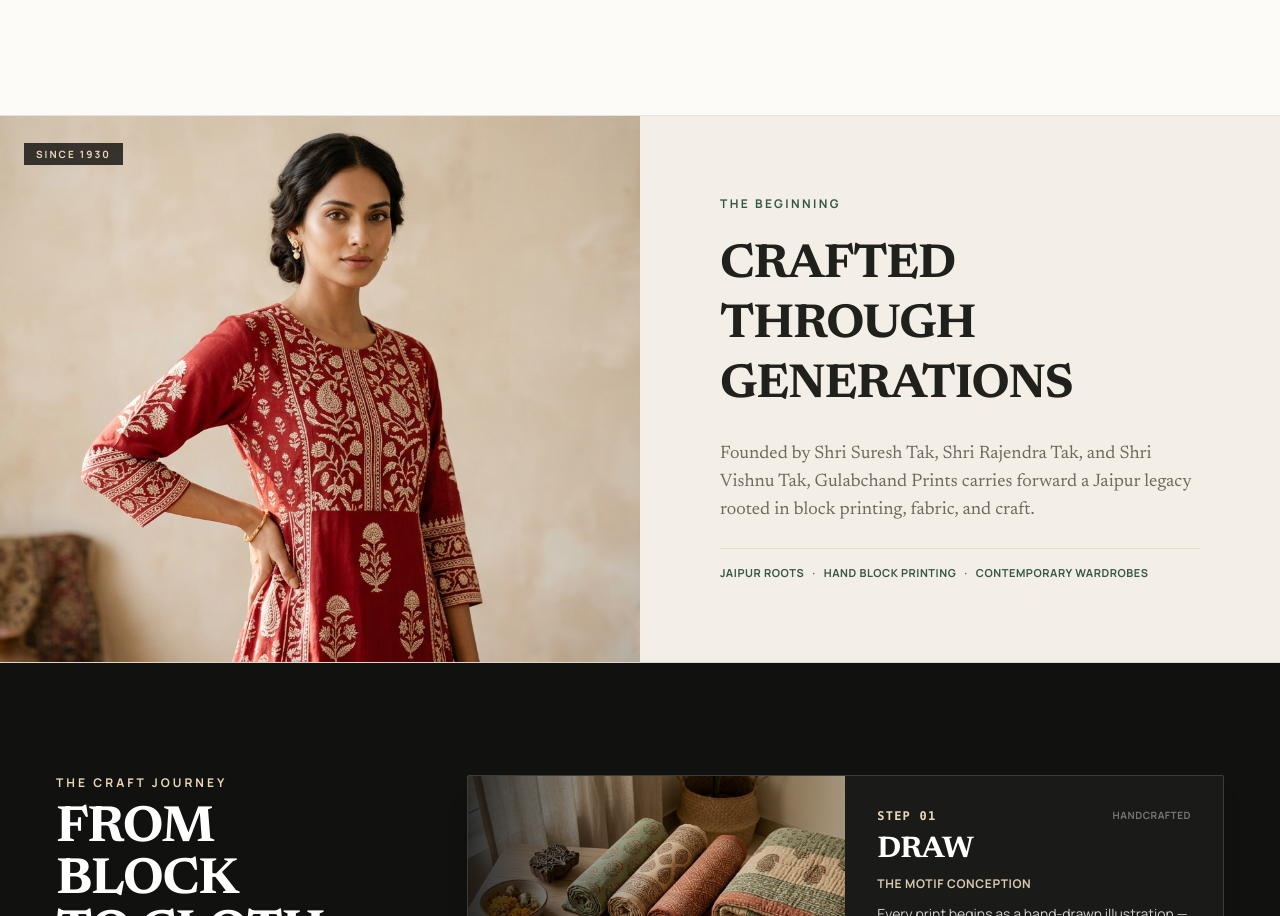
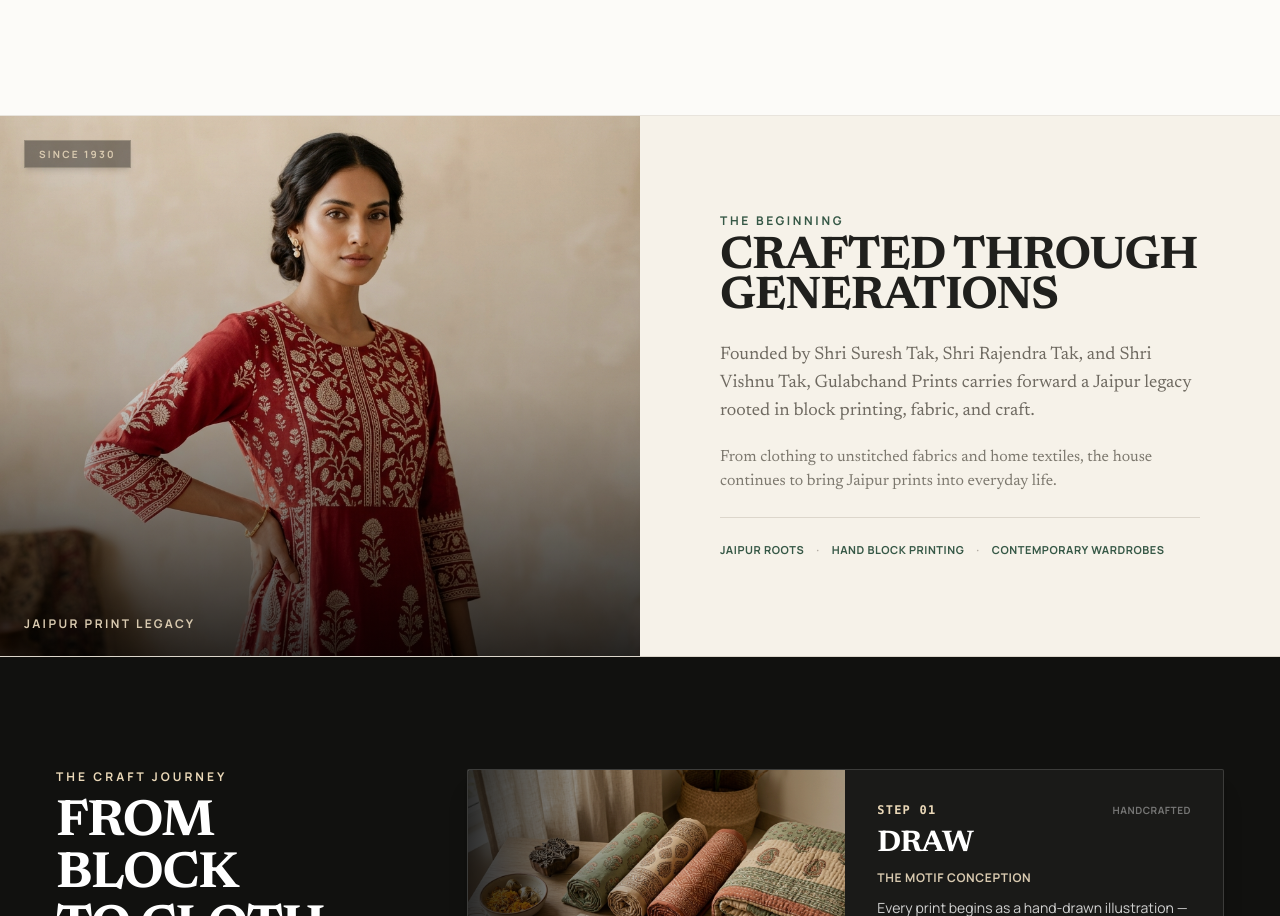
Before and after one commit to khushi-jain-daga/gulabchand, a Next.js app: page /story in a window 1280 px wide. Shown: the part 1207-2123 px from the top of the page. Built offline with nearby package versions, Linux system fonts and the light colour scheme.

Commit message:
feat: redesign story origin block & women campaign hero

```diff
--- a/app/story/page.tsx
+++ b/app/story/page.tsx
@@ -130,40 +130,59 @@
         </div>
       </section>
 
-      {/* 3. THE BEGINNING — Editorial Heritage */}
-      <section className="bg-[#FCFBF8] border-b border-gc-border overflow-hidden">
-        <div className="grid grid-cols-1 lg:grid-cols-12 min-h-[520px]">
+      {/* 3. THE BEGINNING — Editorial Origin Block */}
+      <section className="bg-gc-ivory border-b border-gc-border overflow-hidden select-none">
+        <div className="grid grid-cols-1 lg:grid-cols-12 min-h-[540px]">
 
-          {/* Left: Image with Subtle Zoom */}
-          <div className="lg:col-span-6 relative min-h-[380px] lg:min-h-full group overflow-hidden reveal-up">
+          {/* Left Column: Full-height Editorial Image */}
+          <div className="lg:col-span-6 relative min-h-[360px] sm:min-h-[440px] lg:min-h-full group overflow-hidden reveal-up">
             <img
               src="/brand/category-women.jpg"
-              alt="Founders and Beginning of Gulabchand"
+              alt="Gulabchand Prints Legacy"
               className="w-full h-full object-cover group-hover:scale-105 transition-transform duration-700 ease-out"
             />
+            <div className="absolute inset-0 bg-gradient-to-t from-black/80 via-black/20 to-transparent" />
+
+            {/* Top-Left Subtle Tag */}
             <div className="absolute top-6 left-6 z-10">
-              <span className="px-3 py-1 bg-black/75 backdrop-blur-xs text-[#EAD8B8] font-sans font-bold text-[10px] tracking-[0.2em] uppercase rounded-xs">
+              <span className="px-3.5 py-1.5 bg-black/40 backdrop-blur-md text-gc-sand text-[10px] font-sans font-bold uppercase tracking-[0.22em] border border-gc-sand/30 rounded-xs shadow-md">
                 SINCE 1930
+              </span>
+            </div>
+
+            {/* Bottom-Left Overlay Label */}
+            <div className="absolute bottom-6 left-6 z-10">
+              <span className="text-xs font-sans font-bold tracking-[0.2em] text-gc-sand uppercase block">
+                JAIPUR PRINT LEGACY
               </span>
             </div>
           </div>
 
-          {/* Right: Rich Narrative Panel */}
-          <div className="lg:col-span-6 bg-[#F4EFE6] p-8 sm:p-14 lg:p-20 flex flex-col justify-center space-y-6 reveal-up">
-            <span className="text-xs font-sans font-bold tracking-[0.2em] text-gc-green uppercase block">
+          {/* Right Column: Warm Ivory Narrative Panel */}
+          <div className="lg:col-span-6 bg-gc-ivory p-8 sm:p-14 lg:p-20 flex flex-col justify-center space-y-6 reveal-up">
+            <div className="space-y-2">
+              <span className="text-xs font-sans font-bold tracking-[0.22em] text-gc-green uppercase block">
                 THE BEGINNING
               </span>
-            <h2 className="text-[clamp(30px,3.8vw,48px)] font-serif font-bold uppercase tracking-tight leading-tight text-gc-ink">
+              <h2 className="text-3xl sm:text-4xl lg:text-[46px] font-serif font-bold uppercase tracking-tight leading-[1.05] text-gc-ink">
                 CRAFTED THROUGH<br />GENERATIONS
               </h2>
-            <p className="text-base sm:text-lg font-serif text-gc-muted font-light leading-relaxed max-w-lg">
+            </div>
+
+            <div className="space-y-4 font-serif text-base sm:text-lg text-gc-muted font-light leading-relaxed max-w-lg">
+              <p>
                 Founded by Shri Suresh Tak, Shri Rajendra Tak, and Shri Vishnu Tak, Gulabchand Prints carries forward a Jaipur legacy rooted in block printing, fabric, and craft.
               </p>
-            <div className="pt-4 border-t border-gc-border/80 text-[11px] font-sans font-bold tracking-wider text-gc-green uppercase flex items-center gap-2">
+              <p className="text-sm sm:text-base text-gc-muted/90 pt-1">
+                From clothing to unstitched fabrics and home textiles, the house continues to bring Jaipur prints into everyday life.
+              </p>
+            </div>
+
+            <div className="pt-6 border-t border-gc-border text-[11px] font-sans font-bold tracking-wider text-gc-green uppercase flex flex-wrap items-center gap-2 sm:gap-3 transition-opacity">
               <span>JAIPUR ROOTS</span>
-              <span className="text-gc-muted">·</span>
+              <span className="text-gc-muted/50">·</span>
               <span>HAND BLOCK PRINTING</span>
-              <span className="text-gc-muted">·</span>
+              <span className="text-gc-muted/50">·</span>
               <span>CONTEMPORARY WARDROBES</span>
             </div>
           </div>
--- a/app/women/page.tsx
+++ b/app/women/page.tsx
@@ -36,33 +36,61 @@
   return (
     <div className="min-h-screen bg-gc-ivory text-gc-ink font-sans">
 
-      {/* 1. WOMEN HERO */}
-      <section className="relative w-full h-[65svh] md:h-[clamp(500px,65vh,750px)] overflow-hidden select-none bg-gc-ink flex items-end">
-        <ProductImage
-          src="https://cdn.shopify.com/s/files/1/0687/1616/7406/files/PUN_3655.jpg"
+      {/* 1. WOMEN CAMPAIGN HERO */}
+      <section className="relative w-full min-h-[72vh] md:h-[78vh] overflow-hidden select-none bg-gc-dark flex items-end border-b border-gc-border group">
+        {/* Full Bleed Background Image */}
+        <img
+          src="/brand/category-women.jpg"
           alt="Gulabchand Women's Collection"
-          category="Women"
-          className="absolute inset-0 w-full h-full object-cover object-center"
+          className="absolute inset-0 w-full h-full object-cover object-center transform scale-100 group-hover:scale-[1.03] transition-transform duration-1000 ease-out"
         />
-        <div className="absolute inset-0 bg-gradient-to-t from-black/80 via-black/25 to-transparent" />
 
-        <div className="relative z-10 w-full max-w-[1600px] mx-auto px-5 sm:px-10 lg:px-16 pb-12 sm:pb-16 text-white">
-          <div className="max-w-xl space-y-3">
-            <h1 className="text-[clamp(44px,6vw,80px)] font-serif font-bold uppercase tracking-tight leading-[0.95] text-white">
+        {/* Dark Gradient Overlay (Bottom & Left) */}
+        <div className="absolute inset-0 bg-gradient-to-t from-gc-dark/95 via-gc-dark/45 to-transparent pointer-events-none" />
+        <div className="absolute inset-0 bg-gradient-to-r from-gc-dark/80 via-gc-dark/30 to-transparent pointer-events-none" />
+
+        {/* Hero Content (Bottom-Left Aligned) */}
+        <div className="relative z-10 w-full max-w-[1440px] mx-auto px-5 sm:px-8 lg:px-[56px] pb-12 sm:pb-16 text-white">
+          <div className="max-w-2xl space-y-4 animate-in fade-in slide-in-from-bottom-4 duration-700">
+
+            {/* Eyebrow Tag */}
+            <div className="flex items-center gap-2">
+              <span className="w-6 h-[1.5px] bg-gc-sand inline-block" />
+              <span className="text-xs font-sans font-bold tracking-[0.25em] text-gc-sand uppercase">
+                WOMEN’S COLLECTION
+              </span>
+            </div>
+
+            {/* Heading */}
+            <h1 className="text-[clamp(44px,7vw,88px)] font-serif font-bold uppercase tracking-tight leading-[0.92] text-white">
               WOMEN
             </h1>
-            <p className="text-base sm:text-xl font-serif italic text-gc-sand font-light">
+
+            {/* Subcopy */}
+            <p className="text-base sm:text-xl font-serif italic text-gc-ivory/90 font-light max-w-md">
               Printed styles for every day and occasion.
             </p>
-            <div className="pt-2">
+
+            {/* CTA & Secondary Links */}
+            <div className="pt-3 space-y-4">
               <Link
                 href="/shop?cat=New Arrivals"
-                className="px-6 py-3 bg-gc-white text-gc-ink font-sans font-bold text-xs uppercase tracking-widest hover:bg-gc-sand transition-colors rounded-sm inline-flex items-center gap-2 shadow-md"
+                className="px-6 py-3.5 bg-gc-white text-gc-ink font-sans font-bold text-xs uppercase tracking-widest hover:bg-gc-green hover:text-white transition-colors duration-200 rounded-xs inline-flex items-center gap-2.5 shadow-lg group/cta"
               >
                 <span>SHOP NEW ARRIVALS</span>
-                <ArrowRight className="w-3.5 h-3.5" />
+                <ArrowRight className="w-4 h-4 transition-transform duration-200 group-hover/cta:translate-x-1.5" />
               </Link>
+
+              {/* Secondary Category Quick Links */}
+              <div className="flex items-center gap-2 text-xs font-sans font-bold tracking-wider text-gc-sand uppercase pt-1">
+                <Link href="/shop?cat=Kurtis" className="hover:text-white transition-colors">KURTIS</Link>
+                <span className="text-gc-ivory/40">·</span>
+                <Link href="/shop?cat=Dresses" className="hover:text-white transition-colors">DRESSES</Link>
+                <span className="text-gc-ivory/40">·</span>
+                <Link href="/shop?cat=Suit Sets" className="hover:text-white transition-colors">SUIT SETS</Link>
+              </div>
             </div>
+
           </div>
         </div>
       </section>
```
Lines whose indentation alone changed are shown as unchanged.
